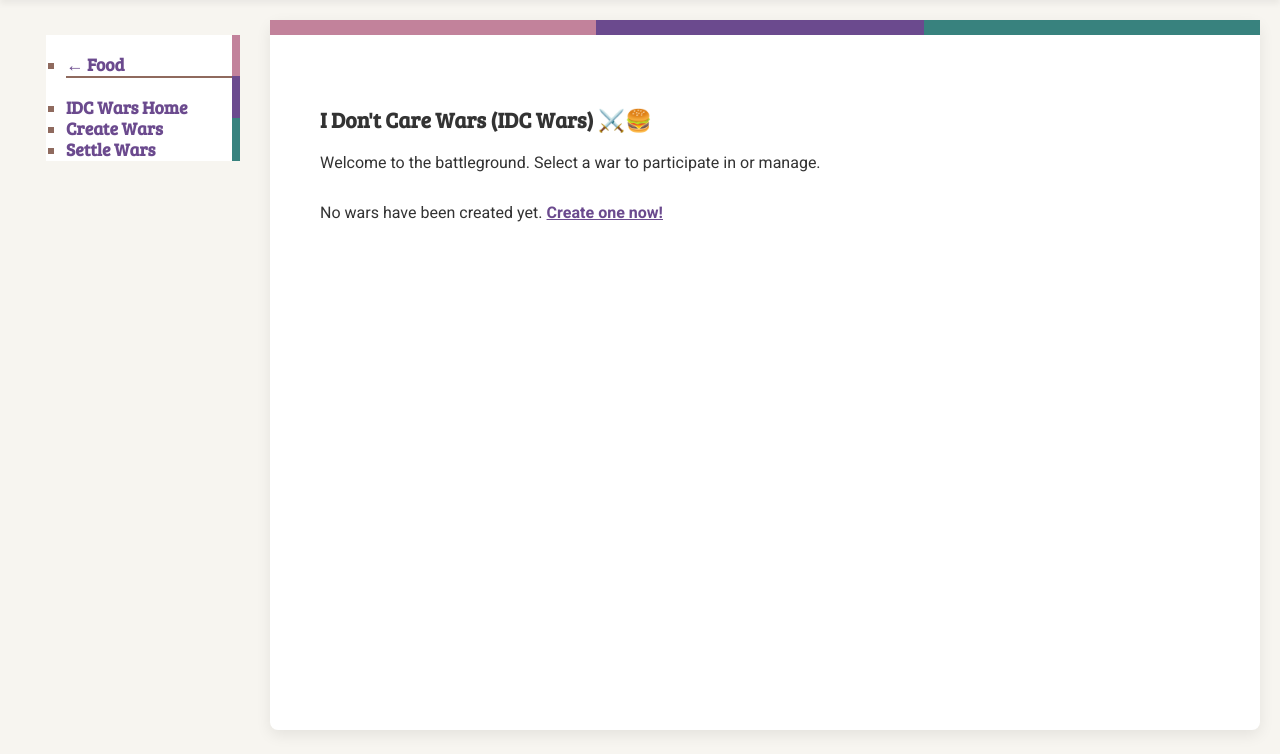
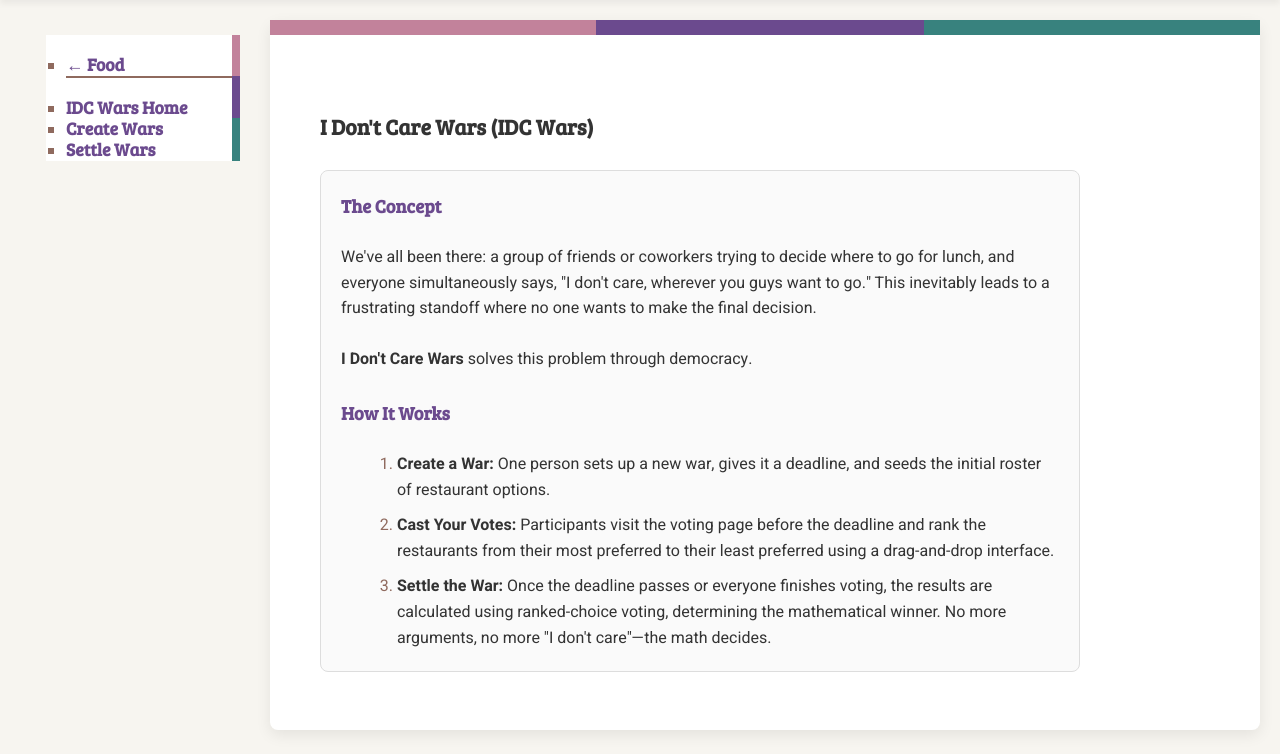
Before and after one commit to nathanielrmay/nmay.dev, a PHP site: page /wrv/food/idc_war/pg_index.php in a window 1280 px wide. Shown: the part 46-800 px from the top of the page. Run offline with PHP 8.4, Linux system fonts and the light colour scheme; data that the repository does not hold is empty; a stand-in replaces the project's code that opens the database connection; some web fonts are replaced.

Commit message:
UI: simplify pg_index to only explain IDC Wars concept

```diff
--- a/src/pages/wrv/food/idc_war/pg_index.php
+++ b/src/pages/wrv/food/idc_war/pg_index.php
@@ -2,66 +2,37 @@
 namespace pages\wrv\food\idc_war;
 
 require_once __DIR__ . '/aIdcWarPage.php';
-
-use lib\basket;
-use lib\db\models\wrv\db_idc_war;
-use lib\db\models\wrv\db_idc_war_status;
 
 class pg_index extends aIdcWarPage {
     public function getPageTitle() {
         return "I Don't Care Wars - Home";
     }
 }
-
-$db = basket::db_web();
-$warModel = new db_idc_war($db);
-$statusModel = new db_idc_war_status($db);
-
-$allWars = $warModel->readAll();
-$allStatuses = $statusModel->readAll();
-
-// Create a map of status pk to status string
-$statusMap = [];
-foreach ($allStatuses as $status) {
-    $statusMap[$status['pk']] = $status['status'];
-}
-
 ?>
 
-<div style="padding: 20px; max-width: 800px;">
-    <h2>I Don't Care Wars (IDC Wars) ⚔️🍔</h2>
-    <p>Welcome to the battleground. Select a war to participate in or manage.</p>
+<div style="padding: 20px; max-width: 800px; line-height: 1.6;">
+    <h2>I Don't Care Wars (IDC Wars)</h2>
 
-    <div style="margin-top: 30px;">
-        <?php if (empty($allWars)): ?>
-            <p>No wars have been created yet. <a href="/wrv/food/idc_war/pg_idc_wars_create.php" style="color: #6b4a8e; font-weight: bold;">Create one now!</a></p>
-        <?php else: ?>
-            <ul style="list-style: none; padding-left: 0;">
-                <?php foreach ($allWars as $war):
-                    $statusName = $statusMap[$war['fk_status']] ?? 'Unknown';
-                    // Status coloring
-                    $statusColor = '#555';
-                    if ($war['fk_status'] == 1) $statusColor = '#008000'; // rnd 1
-                    if ($war['fk_status'] == 4) $statusColor = '#888888'; // complete
-                    if ($war['fk_status'] == 5) $statusColor = '#e68a00'; // creation
-                ?>
-                    <li style="margin-bottom: 15px; padding: 15px; border: 1px solid #ddd; border-radius: 8px; background-color: #fafafa;">
-                        <h3 style="margin-top: 0; margin-bottom: 10px;"><?= htmlspecialchars($war['name'] ?: "War #{$war['pk']}") ?></h3>
-                        <p style="margin: 0 0 10px 0; font-size: 0.95em; color: #444;">
-                            Status: <span style="font-weight: bold; color: <?= $statusColor ?>;"><?= htmlspecialchars($statusName) ?></span> <br>
-                            Deadline: <?= $war['deadline'] ? date('M j, Y, t:i a', strtotime($war['deadline'])) . ' UTC' : 'None' ?>
-                        </p>
-                        <div style="display: flex; gap: 10px; margin-top: 15px;">
-                            <?php if ($war['fk_status'] == 1): // Voting open ?>
-                                <a href="/wrv/food/idc_war/pg_idc_wars_vote.php?war=<?= $war['pk'] ?>" style="padding: 6px 12px; background-color: #6b4a8e; color: white; text-decoration: none; border-radius: 4px; font-weight: bold;">Vote Now</a>
-                            <?php elseif ($war['fk_status'] == 4): // Complete ?>
-                                <a href="/wrv/food/idc_war/pg_idc_wars_vote.php?war=<?= $war['pk'] ?>" style="padding: 6px 12px; background-color: #38827e; color: white; text-decoration: none; border-radius: 4px; font-weight: bold;">View Results</a>
-                            <?php endif; ?>
-                            <a href="/wrv/food/idc_war/pg_idc_wars_create.php?war=<?= $war['pk'] ?>" style="padding: 6px 12px; background-color: #eee; color: #333; text-decoration: none; border-radius: 4px; border: 1px solid #ccc; font-weight: 500;">Manage</a>
-                        </div>
-                    </li>
-                <?php endforeach; ?>
-            </ul>
-        <?php endif; ?>
+    <div style="background-color: #fafafa; padding: 20px; border-radius: 8px; border: 1px solid #ddd; margin-top: 20px;">
+        <h3 style="margin-top: 0; color: #6b4a8e;">The Concept</h3>
+        <p>
+            We've all been there: a group of friends or coworkers trying to decide where to go for lunch, and everyone simultaneously says, "I don't care, wherever you guys want to go." This inevitably leads to a frustrating standoff where no one wants to make the final decision.
+        </p>
+        <p>
+            <strong>I Don't Care Wars</strong> solves this problem through democracy.
+        </p>
+
+        <h3 style="color: #6b4a8e; margin-top: 25px;">How It Works</h3>
+        <ol style="padding-left: 20px; margin-bottom: 0;">
+            <li style="margin-bottom: 10px;">
+                <strong>Create a War:</strong> One person sets up a new war, gives it a deadline, and seeds the initial roster of restaurant options.
+            </li>
+            <li style="margin-bottom: 10px;">
+                <strong>Cast Your Votes:</strong> Participants visit the voting page before the deadline and rank the restaurants from their most preferred to their least preferred using a drag-and-drop interface.
+            </li>
+            <li>
+                <strong>Settle the War:</strong> Once the deadline passes or everyone finishes voting, the results are calculated using ranked-choice voting, determining the mathematical winner. No more arguments, no more "I don't care"—the math decides.
+            </li>
+        </ol>
     </div>
 </div>
```
